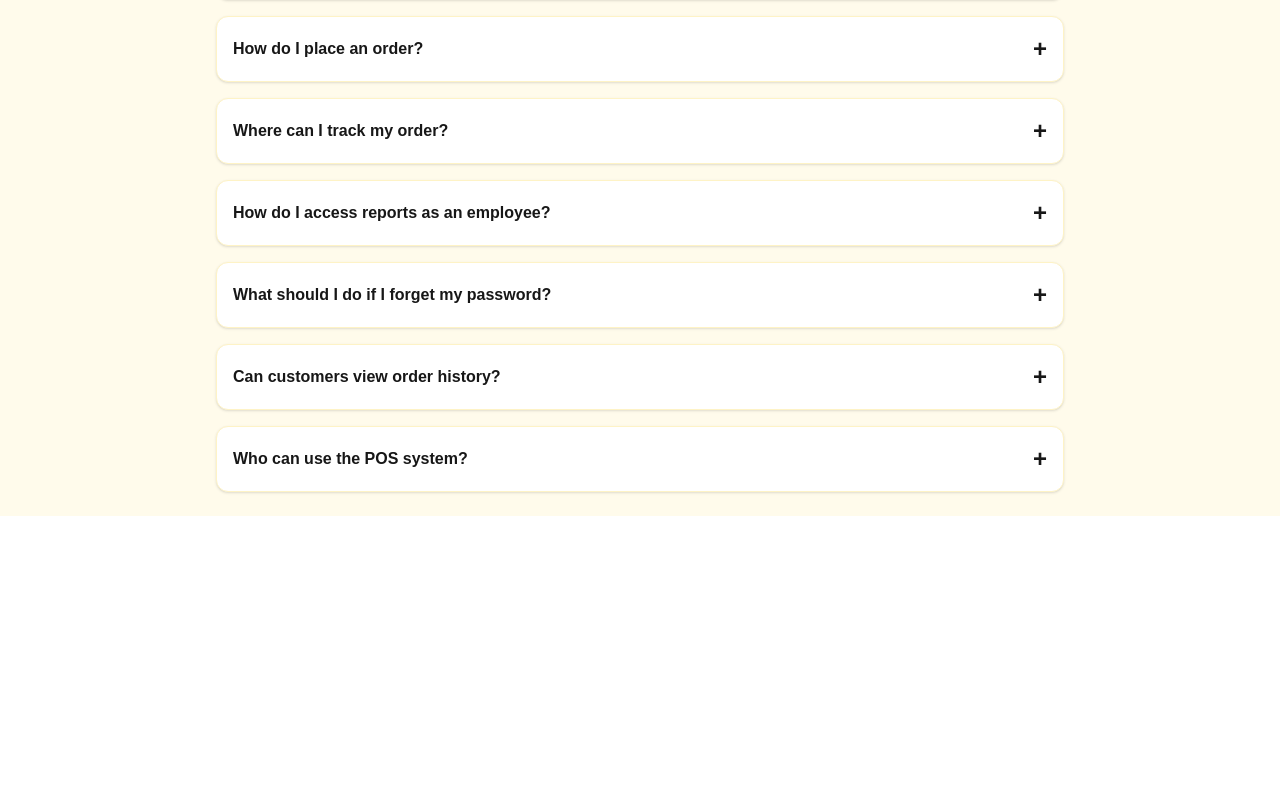
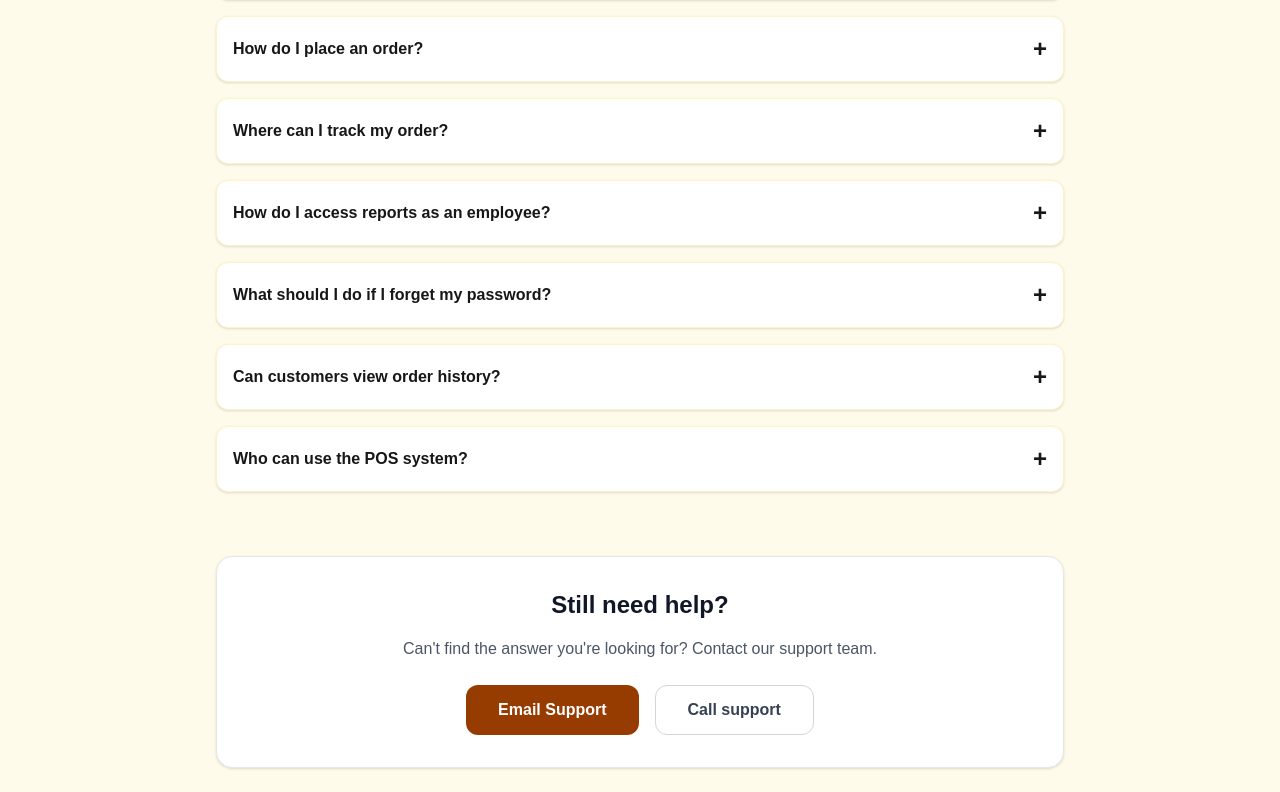
Before and after one commit to COS301-SE-2025/Coffee-Shop-Manager, a Next.js app in the folder koffieblik/: page /help in a window 1280 px wide. Shown: the part 297-1089 px from the top of the page. Before the commit the page ends 813 px from the top, so only its background shows below. Built offline with nearby package versions, Linux system fonts and the light colour scheme.

Commit message:
Modified FAQ page

```diff
--- a/koffieblik/src/app/help/page.tsx
+++ b/koffieblik/src/app/help/page.tsx
@@ -1,5 +1,4 @@
 'use client';
-
 import React, { useState } from 'react';
 
 const faqs = [
@@ -66,6 +65,21 @@ export default function HelpPage() {
           </div>
         ))}
       </div>
+
+      <div className="mt-16 text-center p-8 bg-white rounded-2xl shadow-sm border border-gray-200">
+        <h3 className="text-2xl font-bold text-gray-900 mb-4">Still need help?</h3>
+        <p className="text-gray-600 mb-6 max-w-2xl mx-auto">
+          Can't find the answer you're looking for? Contact our support team.
+        </p>
+        <div className="flex flex-col sm:flex-row gap-4 justify-center">
+          <button className="px-8 py-3 bg-amber-800 text-white rounded-xl font-semibold hover:bg-amber-900 transition-colors duration-200 hover:scale-105 transform">
+            Email Support
+          </button>
+          <button className="px-8 py-3 border border-gray-300 text-gray-700 rounded-xl font-semibold hover:bg-gray-50 transition-colors duration-200 hover:scale-105 transform">
+           Call support
+          </button>
+        </div>
+      </div>
     </div>
   );
 }
```
